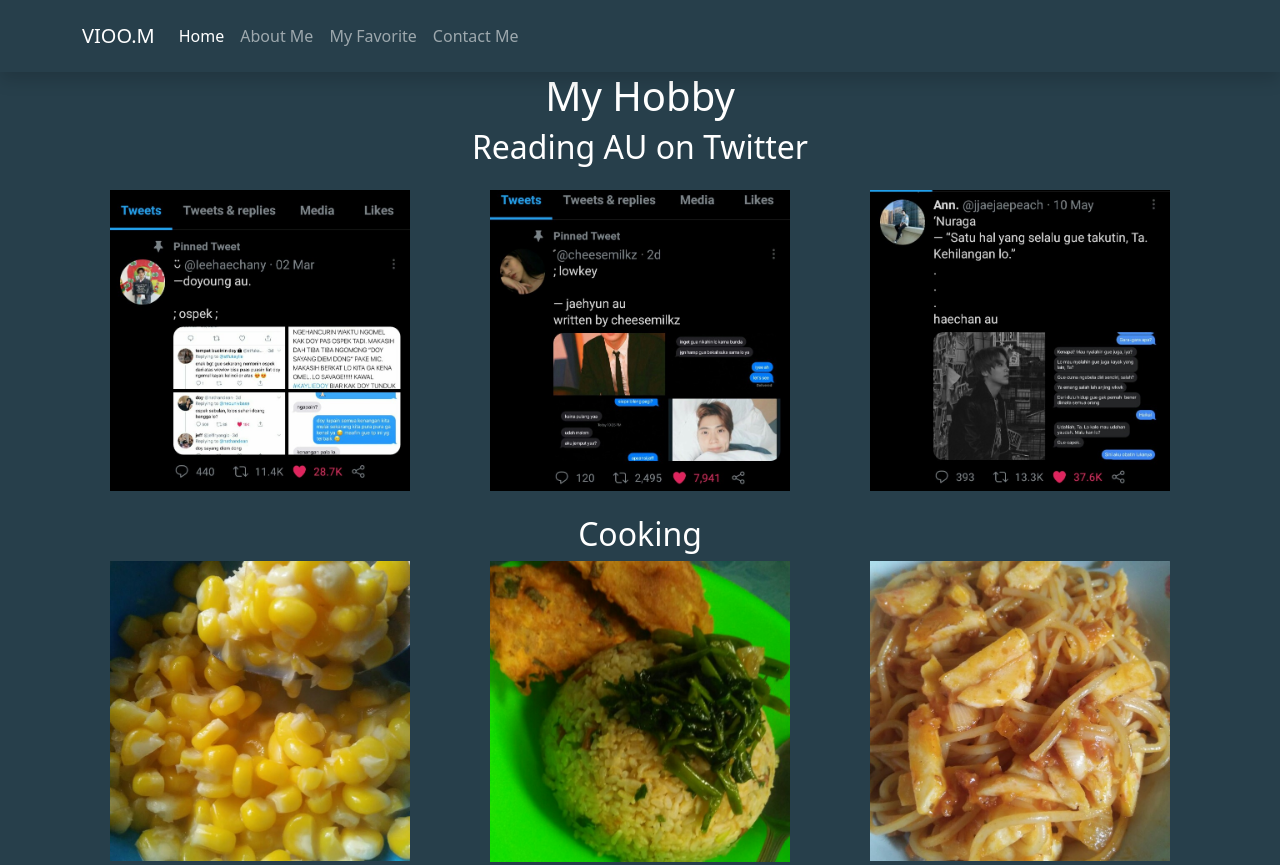
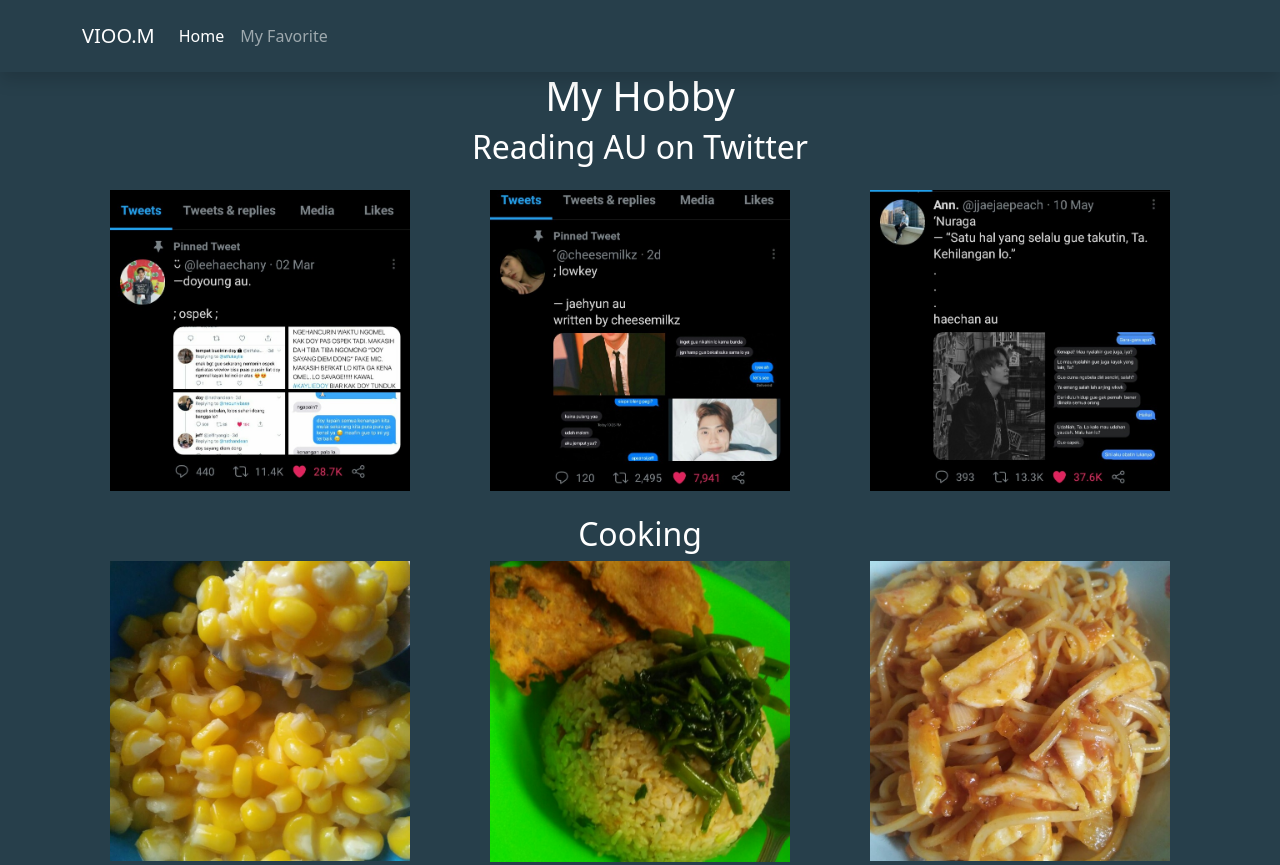
Before and after one commit to vionitamawardani/vionita, a plain HTML site: page html2.html in a window 1280 px wide. Shown: the top 865 px of the page. Drawn offline with nearby package versions, Linux system fonts and the light colour scheme.

Commit message:
Update html2.html

```diff
--- a/html2.html
+++ b/html2.html
@@ -20,13 +20,7 @@
           <a class="nav-link active" aria-current="page" href="index.html">Home</a>
         </li>
         <li class="nav-item">
-          <a class="nav-link" href="#About">About Me</a>
-        </li>
-        <li class="nav-item">
           <a class="nav-link" href="#My">My Favorite</a>
-        <li class="nav-item">
-          <a class="nav-link" href="#Contact">Contact Me</a>
-        </li>
       </ul>
     </div>
   </div>
```
